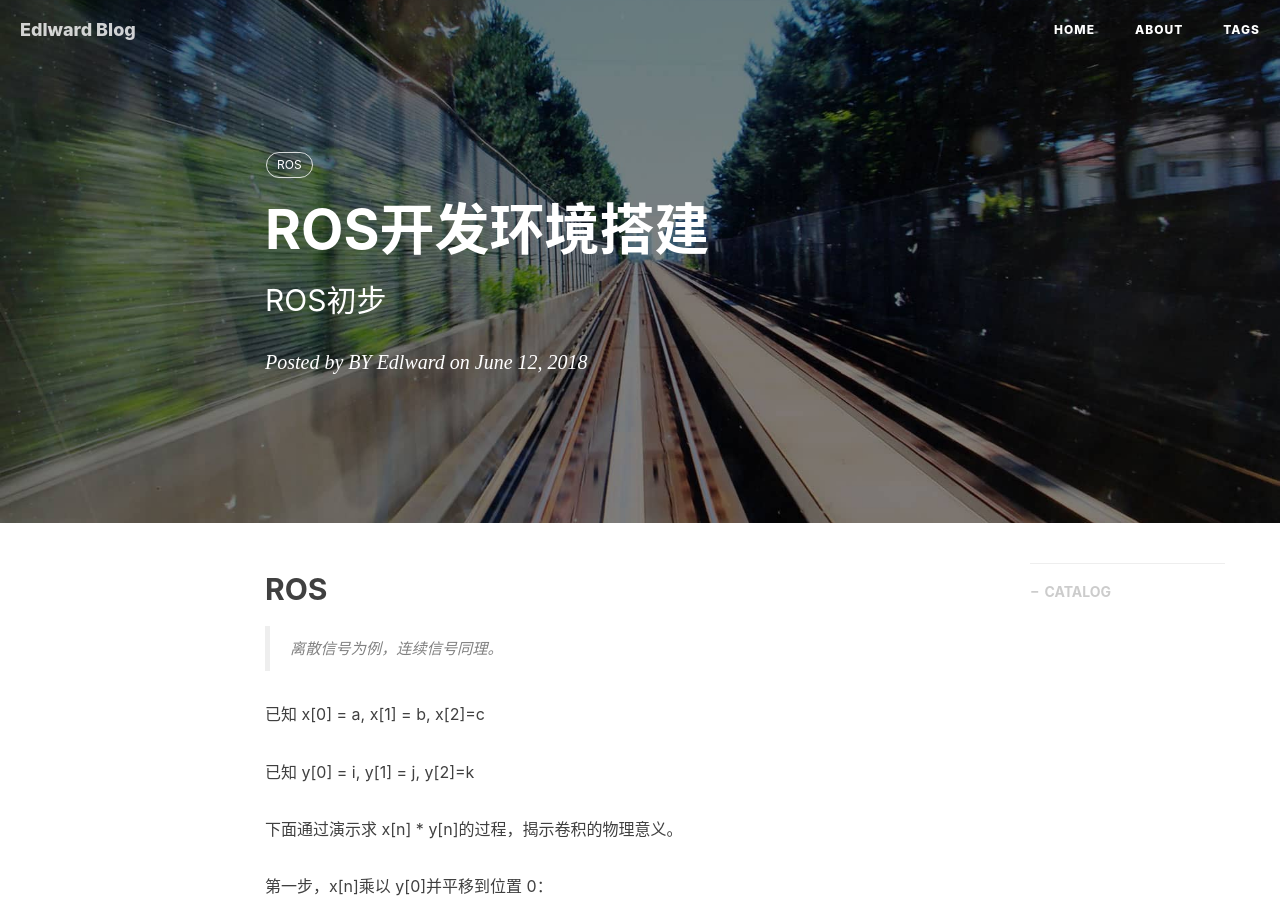
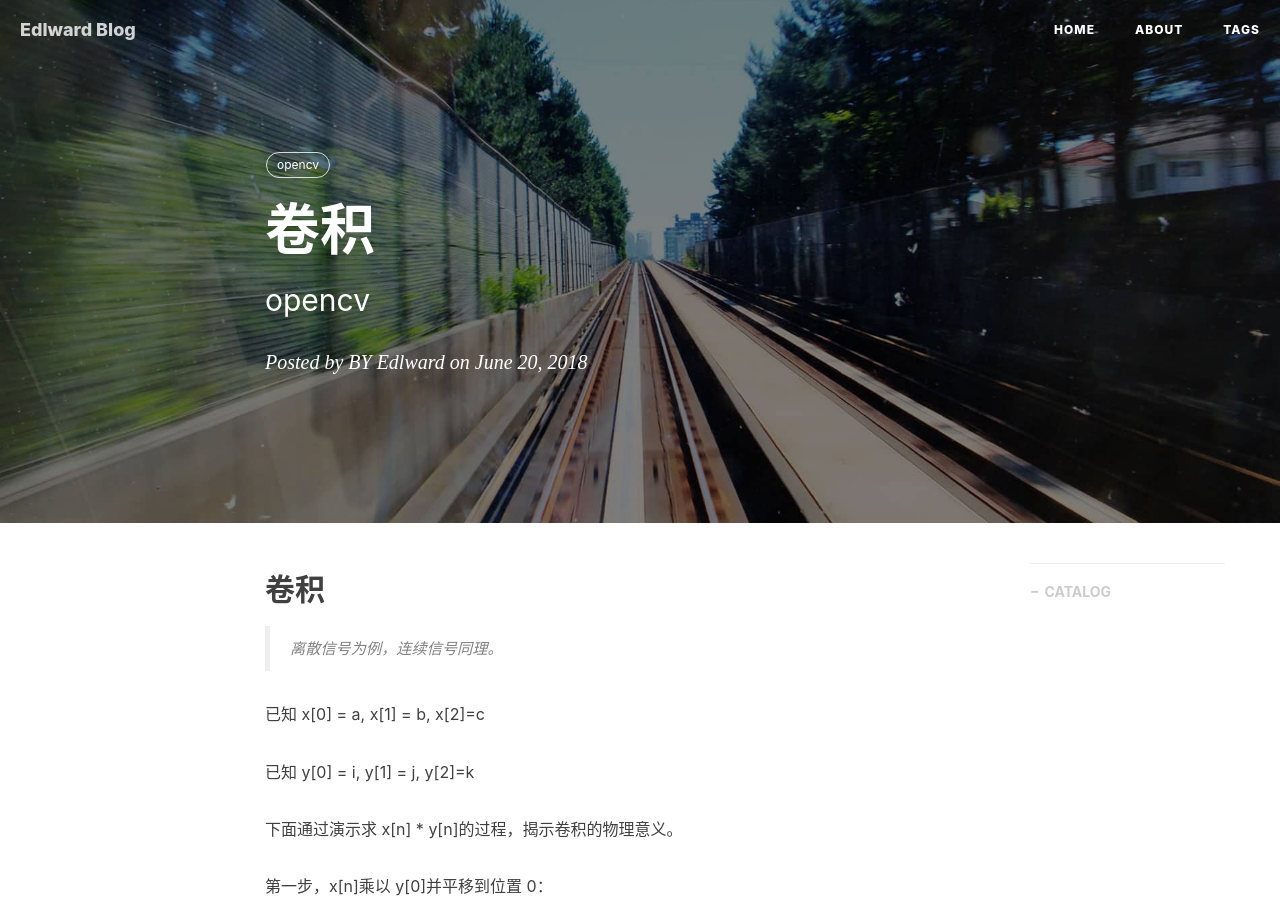
Before and after one commit to gary-robotics/dlward, a Jekyll site: the page built from _posts/2018-06-12-ROS开发环境搭建-2018.markdown, in a window 1280 px wide and 900 px high. Built offline with Jekyll 4.4.1, drawn with Linux system fonts in a browser that asks for light colours; nearby versions of some CDN libraries; comment, search, counter and statistics services are not loaded; some of the changed text lies outside the part shown.

Commit message:
Update 2018-06-12-ROS开发环境搭建-2018.markdown

```diff
--- a/_posts/2018-06-12-ROS开发环境搭建-2018.markdown
+++ b/_posts/2018-06-12-ROS开发环境搭建-2018.markdown
@@ -1,16 +1,16 @@
 ---
 layout:     post                    # 使用的布局（不需要改）
-title:      ROS开发环境搭建          # 标题
-subtitle:   ROS初步                  #副标题
-date:       2018-06-12              # 时间
+title:      卷积                    # 标题
+subtitle:   opencv                    #副标题
+date:       2018-06-20              # 时间
 author:     BY Edlward              # 作者
 header-img: img/post-bg-2015.jpg    #这篇文章标题背景图片
 catalog: true                       # 是否归档
 tags:                               #标签
-    - ROS
+    - opencv
 ---
 
-## ROS
+## 卷积
 >离散信号为例，连续信号同理。
 
 已知 x[0] = a, x[1] = b, x[2]=c
```
